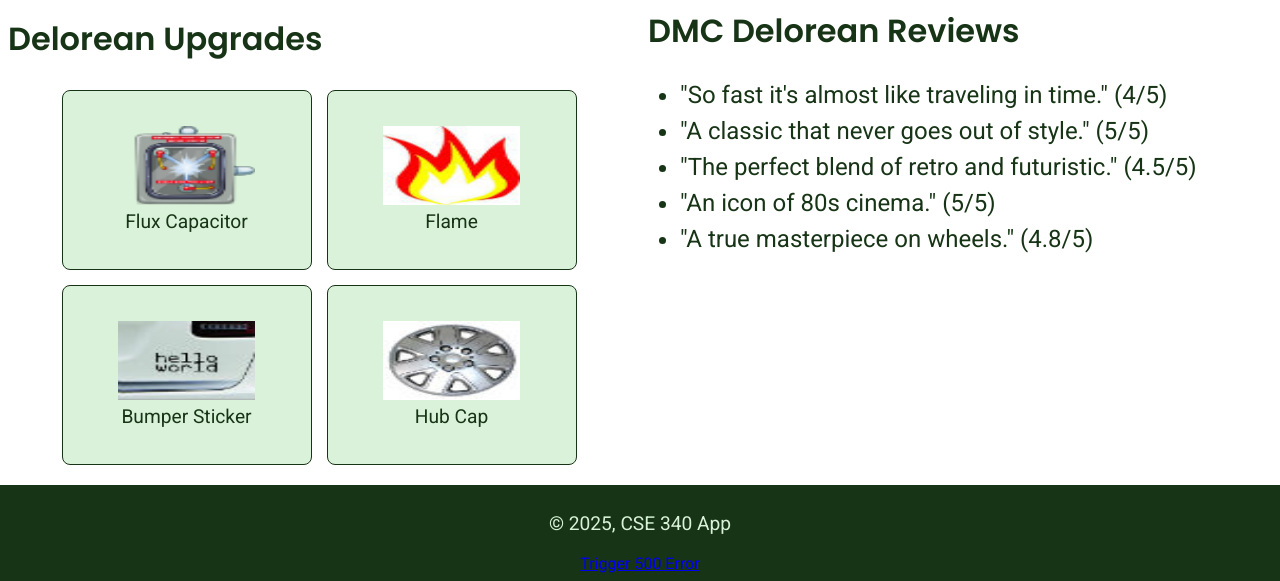
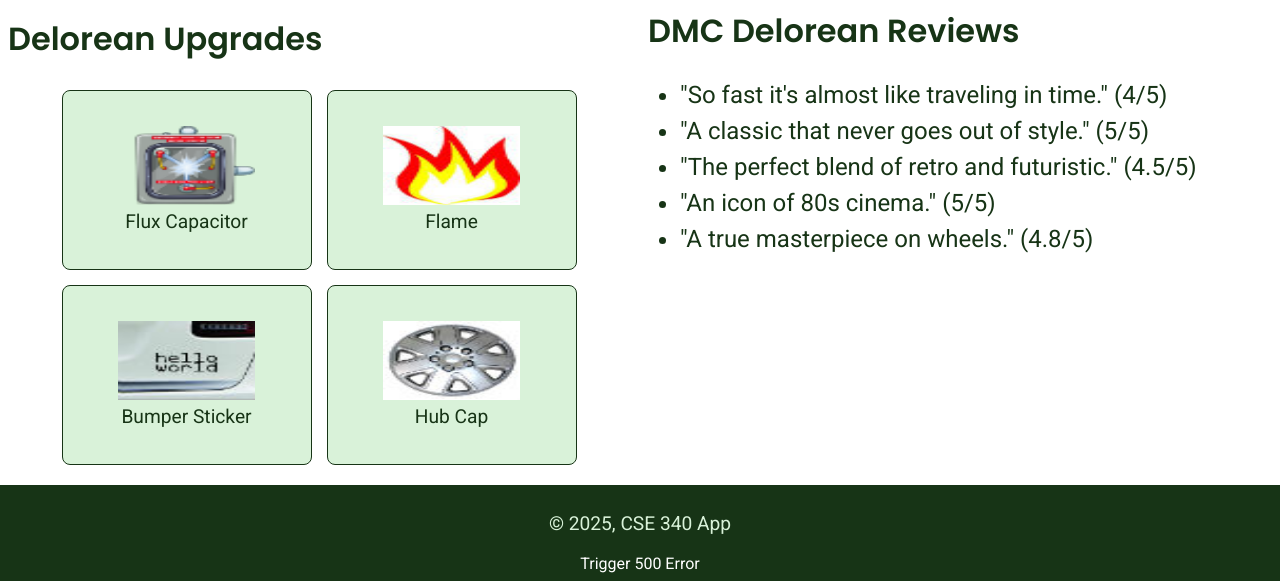
Before and after one commit to johnpire/cse340repo, a Node server app: page / in a window 1280 px wide. Shown: the part 910-1491 px from the top of the page. Run offline with Node 20, Linux system fonts and the light colour scheme; data that the repository does not hold is empty; some libraries are stand-ins or nearby versions.

Commit message:
minor change

```diff
--- a/public/css/styles.css
+++ b/public/css/styles.css
@@ -304,6 +304,12 @@ footer {
   color: var(--primary);
 }
 
+/* Error 505 */
+#error505 {
+  color: white;
+  text-decoration: none;
+}
+
 /* DESKTOP GRID VIEW */
 @media (min-width: 1067px) {
   h2 {
--- a/views/partials/footer.ejs
+++ b/views/partials/footer.ejs
@@ -2,5 +2,5 @@
 let year = d.getFullYear() %>
 <footer>
     <p class="copyright">&copy; <%= year %>, CSE 340 App</p>
-    <a href="/error/cause-error">Trigger 500 Error</a>
+    <a id="error505" href="/error/cause-error">Trigger 500 Error</a>
 </footer>
```
